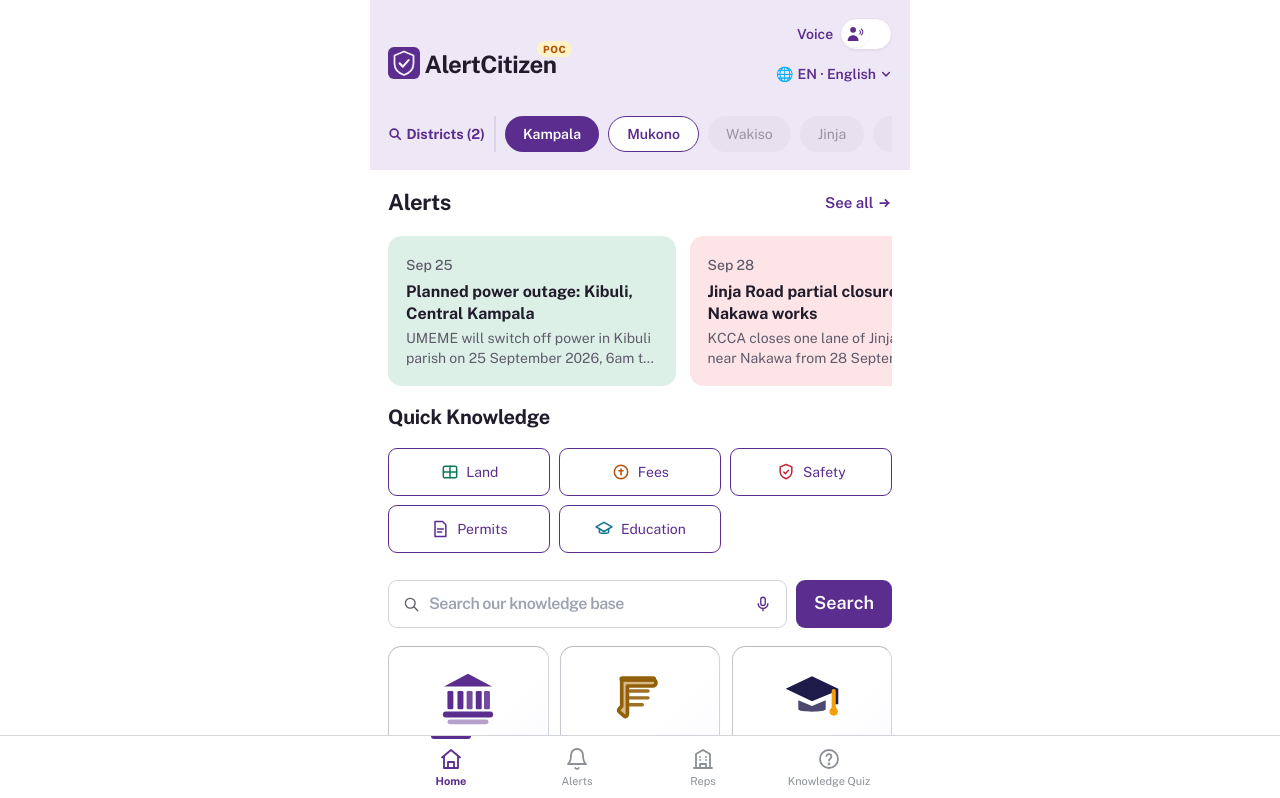
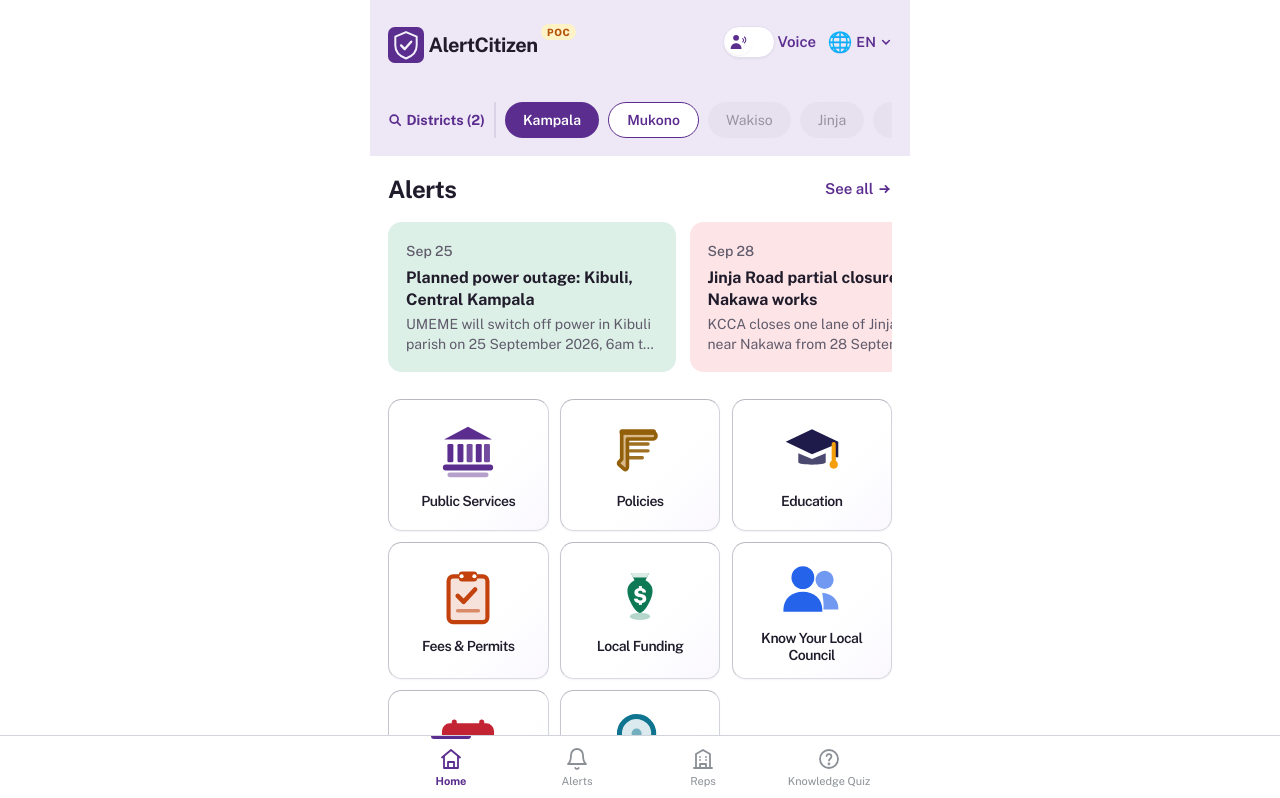
Before and after one commit to FaithDaka/osf-hackathon, a Next.js app: page /home in a window 1280 px wide. Shown: the top 798 px of the page. Built offline with nearby package versions, Linux system fonts and the light colour scheme; a web font is replaced by a local one.

Commit message:
update homepage

```diff
--- a/pages/home.js
+++ b/pages/home.js
@@ -29,7 +29,7 @@ const LANG_LABELS = { en: 'English', lg: 'Luganda', sw: 'Swahili' };
 
 function ShieldLogo() {
   return (
-    <svg width="32" height="32" viewBox="0 0 512 512" role="img" aria-label="AlertCitizen logo">
+    <svg width="36" height="36" viewBox="0 0 512 512" role="img" aria-label="AlertCitizen logo">
       <rect width="512" height="512" rx="96" fill="#5B2D8E" />
       <path
         d="M256 72 L408 136 V264 C408 356 336 420 256 448 C176 420 104 356 104 264 V136 Z"
@@ -462,7 +462,7 @@ function SubcountyDropdown({
       document.removeEventListener('pointerdown', onPointer);
       document.removeEventListener('keydown', onKey);
     };
-  }, [open ]);
+  }, [open]);
 
   const q = filter.trim().toLowerCase();
   const visible = q
@@ -520,8 +520,7 @@ function SubcountyDropdown({
                     setOpen(false);
                     setFilter('');
                   }}
-                  className={`flex items-center gap-2 w-full text-left px-4 py-1 focus:outline-none focus-visible:outline-none ${
-                    selected ? 'font-bold bg-primary-soft' : ''
+                  className={`flex items-center gap-2 w-full text-left px-4 py-1 focus:outline-none focus-visible:outline-none ${selected ? 'font-bold bg-primary-soft' : ''
                     }`}
                   style={{ fontSize: '16px', minHeight: '40px', color: '#000' }}
                 >
@@ -1072,17 +1071,17 @@ export default function Home() {
       <div className="max-w-md mx-auto">
         {/* HEADER — darker than the page, no unnecessary borders */}
         <header className="bg-primary-soft -mx-4 -mt-4 px-4 pt-4 pb-3">
-          <div className="flex items-center justify-between gap-2">
+          <div className="flex items-start justify-between gap-2 mb-6">
             <Link
               href="/"
               aria-label={S.app_name}
-              className="flex items-end gap-1 min-w-0 flex-1 mt-2"
+              className="flex items-center gap-1 min-w-0 flex-1 mt-2"
             >
               <ShieldLogo />
               <span className="relative min-w-0 w-fit max-w-full">
                 <span
                   className="block text-ink font-bold"
-                  style={{ fontSize: '24px', lineHeight: '1.2', letterSpacing: '-0.5px' }}
+                  style={{ fontSize: '20px', lineHeight: '1.2', letterSpacing: '-0.5px' }}
                 >
                   {S.app_name}
                 </span>
@@ -1101,15 +1100,9 @@ export default function Home() {
                 </span>
               </span>
             </Link>
-            <div className="flex items-center gap-2 shrink-0">
-              <div className="flex flex-col justify-end items-end">
-                <span className="inline-flex items-center gap-1.5">
-                  <span
-                    className="text-primary font-semibold"
-                    style={{ fontSize: '14px' }}
-                  >
-                    {S.voice}
-                  </span>
+            <div className="flex items-center shrink-0">
+              <div className="flex justify-end items-center gap-2.5 shrink-0">
+                <span className="inline-flex items-center gap-0.5">
                   <button
                     type="button"
                     role="switch"
@@ -1117,7 +1110,7 @@ export default function Home() {
                     aria-label={S.accessibility_mode}
                     title={S.accessibility_mode}
                     onClick={toggleAccessibility}
-                className={`relative rounded-full outline-none focus:outline-none focus-visible:outline-none border border-line ${accessible
+                    className={`relative rounded-full outline-2 focus:outline-none focus-visible:outline-none border border-line ${accessible
                       ? 'bg-secondary'
                       : 'bg-white border border-line shadow-sm'
                       }`}
@@ -1135,6 +1128,13 @@ export default function Home() {
                       <SpeakerIcon size={20} />
                     </span>
                   </button>
+                  <span
+                    className="text-primary font-semibold"
+                    style={{ fontSize: '15px' }}
+                  >
+                    {S.voice}
+                  </span>
+
                 </span>
                 <span ref={langRef} className="relative inline-flex items-center">
                   <button
@@ -1146,11 +1146,11 @@ export default function Home() {
                     className="inline-flex items-center bg-transparent border-0 outline-none focus:outline-none focus-visible:outline-none text-primary font-semibold rounded-full cursor-pointer"
                     style={{ fontSize: '14px', minHeight: '48px' }}
                   >
-                    <span aria-hidden="true" style={{ fontSize: '14px' }}>
+                    <span aria-hidden="true" style={{ fontSize: '20px' }}>
                       🌐
                     </span>
                     <span style={{ paddingLeft: '4px', paddingRight: '4px' }}>
-                      {lang.toUpperCase()} · {LANG_LABELS[lang]}
+                      {lang.toUpperCase()}
                     </span>
                     <ChevronDownIcon size={12} />
                   </button>
@@ -1217,7 +1217,7 @@ export default function Home() {
             <div className="flex items-center justify-between mb-2">
               <h2
                 className="font-bold text-ink"
-                style={{ fontSize: '22px', lineHeight: '1.25' }}
+                style={{ fontSize: '24px', lineHeight: '1.25' }}
               >
                 {S.announcements}
               </h2>
@@ -1271,80 +1271,6 @@ export default function Home() {
             </div>
           </section>
         )}
-
-        {/* QUICK KNOWLEDGE — shortcuts below the topics */}
-        <section aria-label={S.quick_knowledge} className="mt-2 mb-6 min-w-0">
-          <h2
-            className="font-bold text-ink"
-            style={{ fontSize: '20px', lineHeight: '1.3' }}
-          >
-            {S.quick_knowledge}
-          </h2>
-          <div className="mt-4 grid grid-cols-2 min-[400px]:grid-cols-3 gap-2">
-            {QUICK_TOPICS.map((p) => (
-              <button
-                key={p.key}
-                type="button"
-                aria-label={p.label}
-                onClick={() => {
-                  setQuery(p.query);
-                  goResult(p.query, '');
-                }}
-                className="bg-white border border-primary text-primary rounded-lg inline-flex items-center justify-center gap-1.5 min-w-0 px-2"
-                style={{ minHeight: '48px', fontSize: '14px' }}
-              >
-                <QuickTopicIcon kind={p.key} size={20} />
-                <span className="truncate">{p.label}</span>
-              </button>
-            ))}
-          </div>
-        </section>
-
-        {/* SEARCH — input + button in one row, above the topics */}
-        <section aria-label="Search" className="mt-4 min-w-0">
-          <form onSubmit={submitSearch} className="flex gap-2 min-w-0">
-            <div className="relative flex-1 min-w-0">
-              <label htmlFor="q" className="sr-only">
-                {S.search_kb_placeholder}
-              </label>
-              <span
-                aria-hidden="true"
-                className="absolute left-3 top-1/2 -translate-y-1/2 text-ac-muted pointer-events-none flex"
-              >
-                <SearchIcon size={18} />
-              </span>
-              <input
-                id="q"
-                type="text"
-                value={query}
-                onInput={(e) => setQuery(e.target.value)}
-                placeholder={S.search_kb_placeholder}
-                autoComplete="off"
-                className="btn-ac w-full min-w-0 bg-white border border-gray-300 rounded-lg focus:outline-none focus-within:outline-none"
-                style={{ paddingLeft: '40px', paddingRight: '48px', fontSize: '16px', letterSpacing: '-0.5px'}}
-              />
-              <button
-                type="button"
-                aria-label={S.voice_search}
-                title={S.voice_search}
-                onClick={() => {
-                  // Voice search is not ready yet — intentionally a no-op.
-                }}
-                className="absolute right-1 top-1/2 -translate-y-1/2 inline-flex items-center justify-center text-primary shrink-0"
-                style={{ width: '40px', height: '40px' }}
-              >
-                <MicIcon size={18} />
-              </button>
-            </div>
-            <button
-              type="submit"
-              aria-label={S.search_submit}
-              className="btn-ac bg-primary text-white rounded-lg shrink-0 px-4"
-            >
-              {S.search_submit}
-            </button>
-          </form>
-        </section>
 
         {/* CATEGORIES: screen-reader vertical list.
             The active card keeps its coloured icon on a light tint, and
@@ -1436,6 +1362,36 @@ export default function Home() {
                 </Link>
               ))}
             </div>
+          </section>
+        )}
+        {/* QUICK KNOWLEDGE — shortcuts below the topics */}
+        <section aria-label={S.quick_knowledge} className="mt-8 mb-6 min-w-0">
+          <h2
+            className="font-bold text-ink"
+            style={{ fontSize: '20px', lineHeight: '1.3' }}
+          >
+            {S.quick_knowledge}
+          </h2>
+          <div className="mt-4 grid grid-cols-2 min-[400px]:grid-cols-3 gap-2">
+            {QUICK_TOPICS.map((p) => (
+              <button
+                key={p.key}
+                type="button"
+                aria-label={p.label}
+                onClick={() => {
+                  setQuery(p.query);
+                  goResult(p.query, '');
+                }}
+                className="bg-white border border-primary text-primary rounded-lg inline-flex items-center justify-center gap-1.5 min-w-0 px-2"
+                style={{ minHeight: '48px', fontSize: '14px' }}
+              >
+                <QuickTopicIcon kind={p.key} size={20} />
+                <span className="truncate">{p.label}</span>
+              </button>
+            ))}
+          </div>
+        </section>
+
         <button
           type="button"
           onClick={confirmDeleteData}
@@ -1443,8 +1399,6 @@ export default function Home() {
         >
           {S.delete_data}
         </button>
-          </section>
-        )}
       </div>
 
       <ConfirmModal
```
Lines whose indentation alone changed are shown as unchanged.
